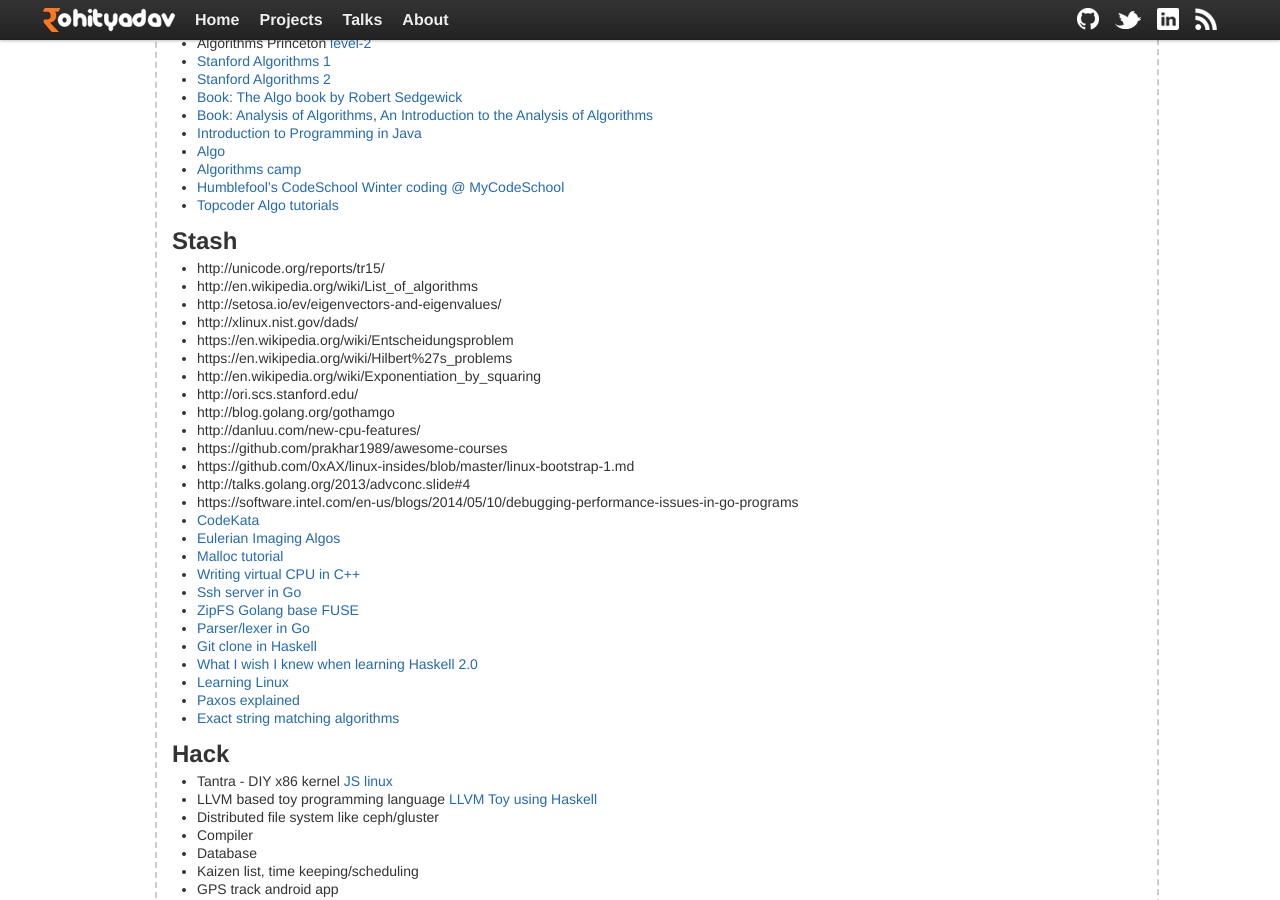
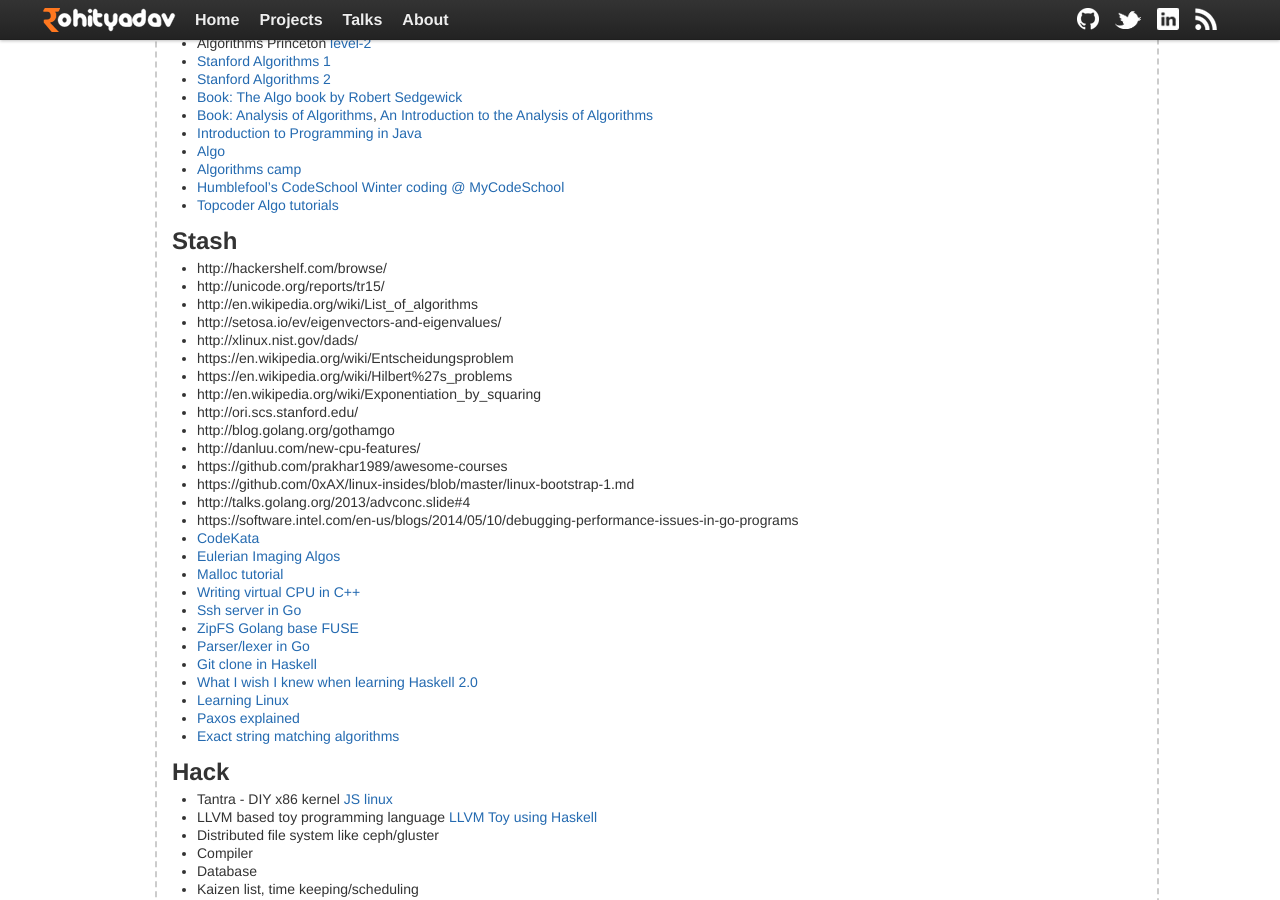
Before and after one commit to rohityadavcloud/rohityadavcloud.github.io, a Jekyll site: the page built from kaizen/index.markdown, in a window 1280 px wide and 900 px high, scrolled down 500 px. Built offline with Jekyll 4.4.1, drawn with Linux system fonts in a browser that asks for light colours; some of the changed lines change nothing that is shown.

Commit message:
ku
Signed-off-by: Rohit Yadav <rohit.yadav@shapeblue.com>

```diff
--- a/kaizen/index.markdown
+++ b/kaizen/index.markdown
@@ -39,6 +39,7 @@
 
 ## Stash
 
+- http://hackershelf.com/browse/
 - http://unicode.org/reports/tr15/
 - http://en.wikipedia.org/wiki/List_of_algorithms
 - http://setosa.io/ev/eigenvectors-and-eigenvalues/
```
